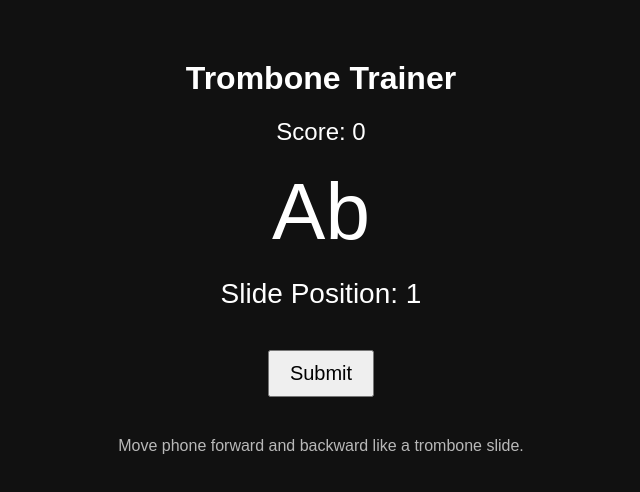
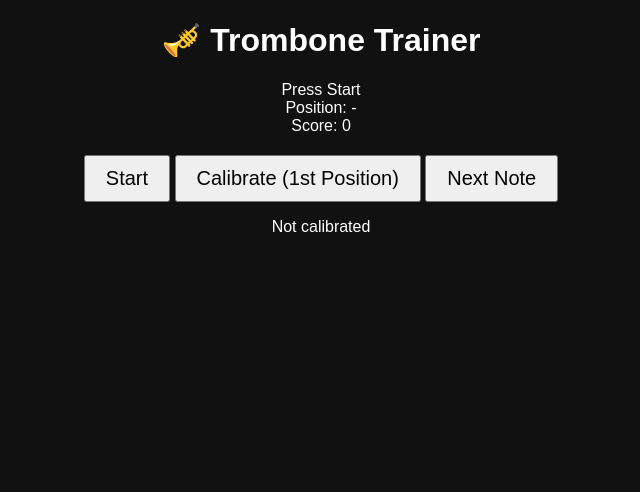
Before and after one commit to t6878472-ship-it/No-more-excuses, a plain HTML site: page index.html in a window 1280 px wide. Shown: the whole page, without its empty margins (319-959 px from the left). Drawn offline with Linux system fonts and the light colour scheme.

Commit message:
Update index.html

```diff
--- a/index.html
+++ b/index.html
@@ -1,43 +1,32 @@
 <!DOCTYPE html>
-<html lang="en">
+<html>
 <head>
   <meta charset="UTF-8">
+  <title>Trombone Trainer</title>
   <meta name="viewport" content="width=device-width, initial-scale=1.0">
-  <title>Trombone Trainer</title>
 
   <link rel="manifest" href="manifest.json">
   <link rel="stylesheet" href="style.css">
 </head>
+
 <body>
+  <h1>🎺 Trombone Trainer</h1>
 
-  <div class="container">
-    <h1>Trombone Trainer</h1>
+  <div id="note">Press Start</div>
+  <div id="position">Position: -</div>
+  <div id="score">Score: 0</div>
 
-    <div class="score">
-      Score: <span id="score">0</span>
-    </div>
+  <button onclick="start()">Start</button>
+  <button onclick="calibrate()">Calibrate (1st Position)</button>
+  <button onclick="nextNote()">Next Note</button>
 
-    <div class="note" id="note">--</div>
-
-    <div class="slide">
-      Slide Position:
-      <span id="slide">1</span>
-    </div>
-
-    <button id="submit">Submit</button>
-
-    <p class="hint">
-      Move phone forward and backward like a trombone slide.
-    </p>
-  </div>
+  <p id="status">Not calibrated</p>
 
   <script src="app.js"></script>
-
   <script>
-    if ("serviceWorker" in navigator) {
-      navigator.serviceWorker.register("service-worker.js");
+    if ('serviceWorker' in navigator) {
+      navigator.serviceWorker.register('service-worker.js');
     }
   </script>
-
 </body>
 </html>
```
